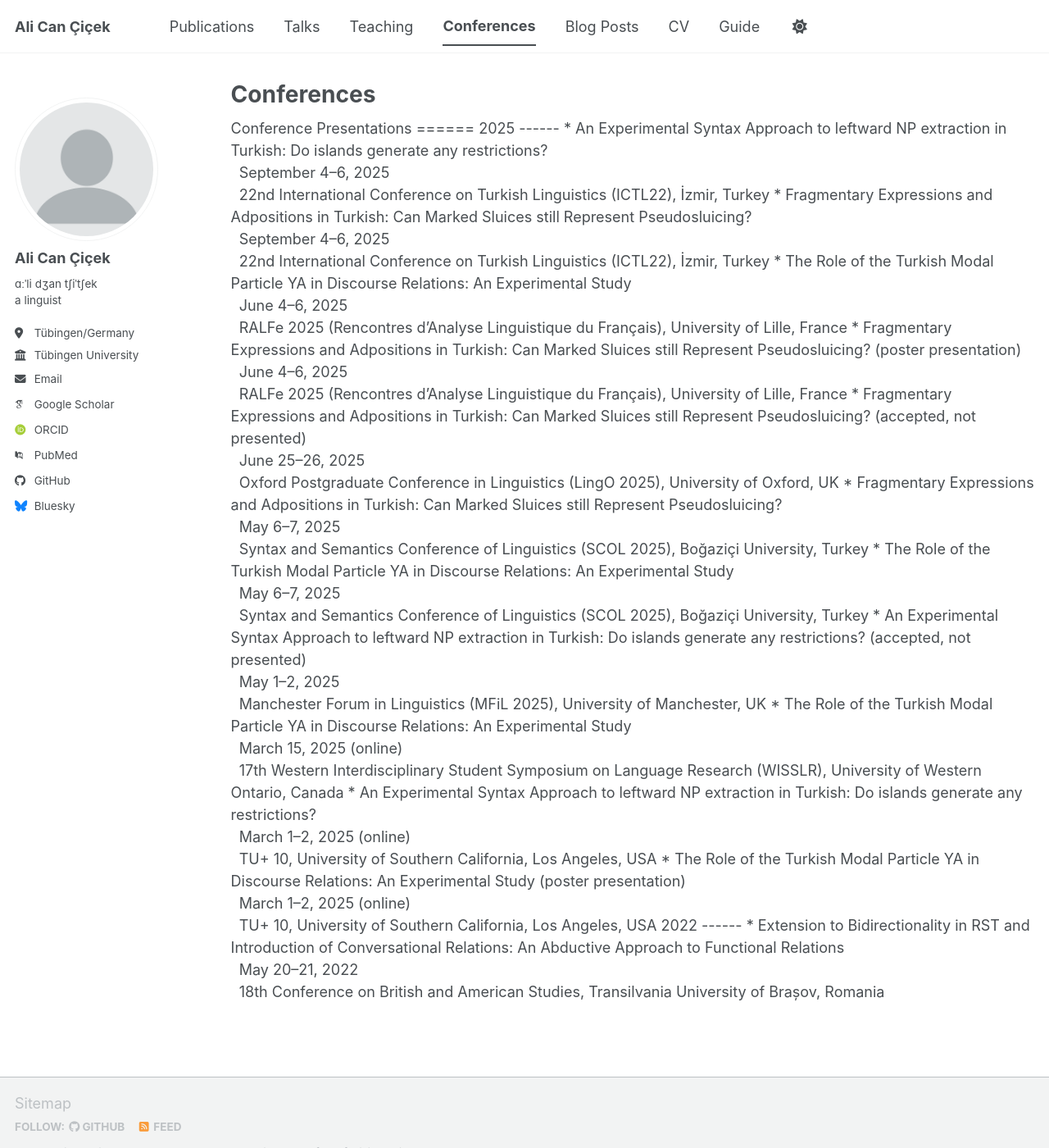
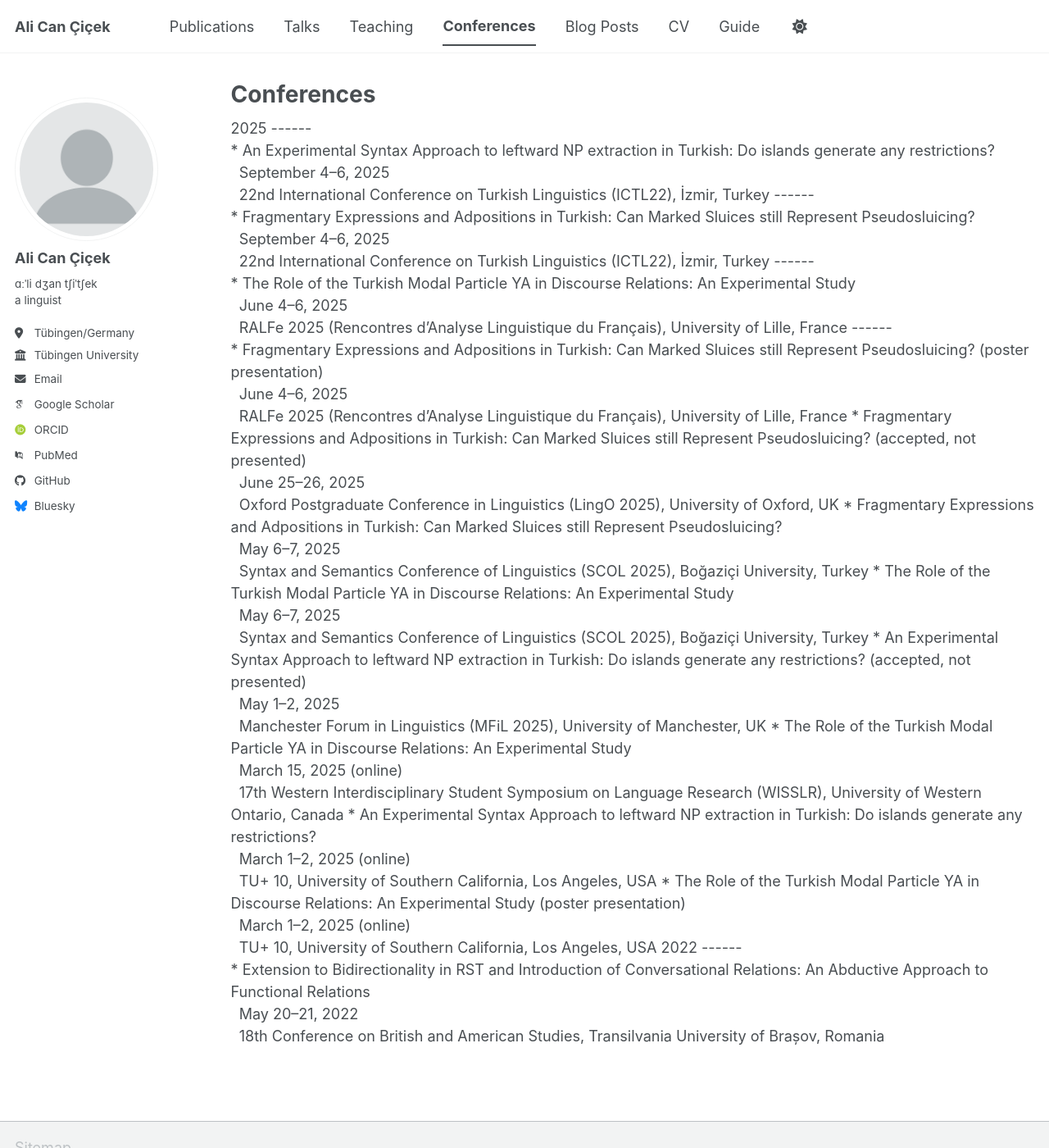
Before and after one commit to cicekalican/cicekalican.github.io, a Jekyll site: the page built from _pages/conferences.html, in a window 1280 px wide and 1400 px high. Shown: the whole window at 82% size. Built offline with Jekyll 4.4.1, drawn with Linux system fonts in a browser that asks for light colours; some web fonts are replaced; a script bundle is joined from its source files by our own code; library files that are not in the unit come from our copies.

Commit message:
Update conference presentations for 2025 and 2022

```diff
--- a/_pages/conferences.html
+++ b/_pages/conferences.html
@@ -5,24 +5,22 @@ permalink: /conferences/
 author_profile: true
 ---
 
-Conference Presentations
-======
 
 2025
-------
+------<br>
 
 * An Experimental Syntax Approach to leftward NP extraction in Turkish: Do islands generate any restrictions?<br>
   &nbsp;&nbsp;September 4–6, 2025<br>
   &nbsp;&nbsp;22nd International Conference on Turkish Linguistics (ICTL22), İzmir, Turkey
-
+------<br>
 * Fragmentary Expressions and Adpositions in Turkish: Can Marked Sluices still Represent Pseudosluicing?<br>
   &nbsp;&nbsp;September 4–6, 2025<br>
   &nbsp;&nbsp;22nd International Conference on Turkish Linguistics (ICTL22), İzmir, Turkey
-
+------<br>
 * The Role of the Turkish Modal Particle YA in Discourse Relations: An Experimental Study<br>
   &nbsp;&nbsp;June 4–6, 2025<br>
   &nbsp;&nbsp;RALFe 2025 (Rencontres d’Analyse Linguistique du Français), University of Lille, France
-
+------<br>
 * Fragmentary Expressions and Adpositions in Turkish: Can Marked Sluices still Represent Pseudosluicing? (poster presentation)<br>
   &nbsp;&nbsp;June 4–6, 2025<br>
   &nbsp;&nbsp;RALFe 2025 (Rencontres d’Analyse Linguistique du Français), University of Lille, France
@@ -56,7 +54,7 @@ Conference Presentations
   &nbsp;&nbsp;TU+ 10, University of Southern California, Los Angeles, USA
 
 2022
-------
+------<br>
 
 * Extension to Bidirectionality in RST and Introduction of Conversational Relations: An Abductive Approach to Functional Relations<br>
   &nbsp;&nbsp;May 20–21, 2022<br>
```
